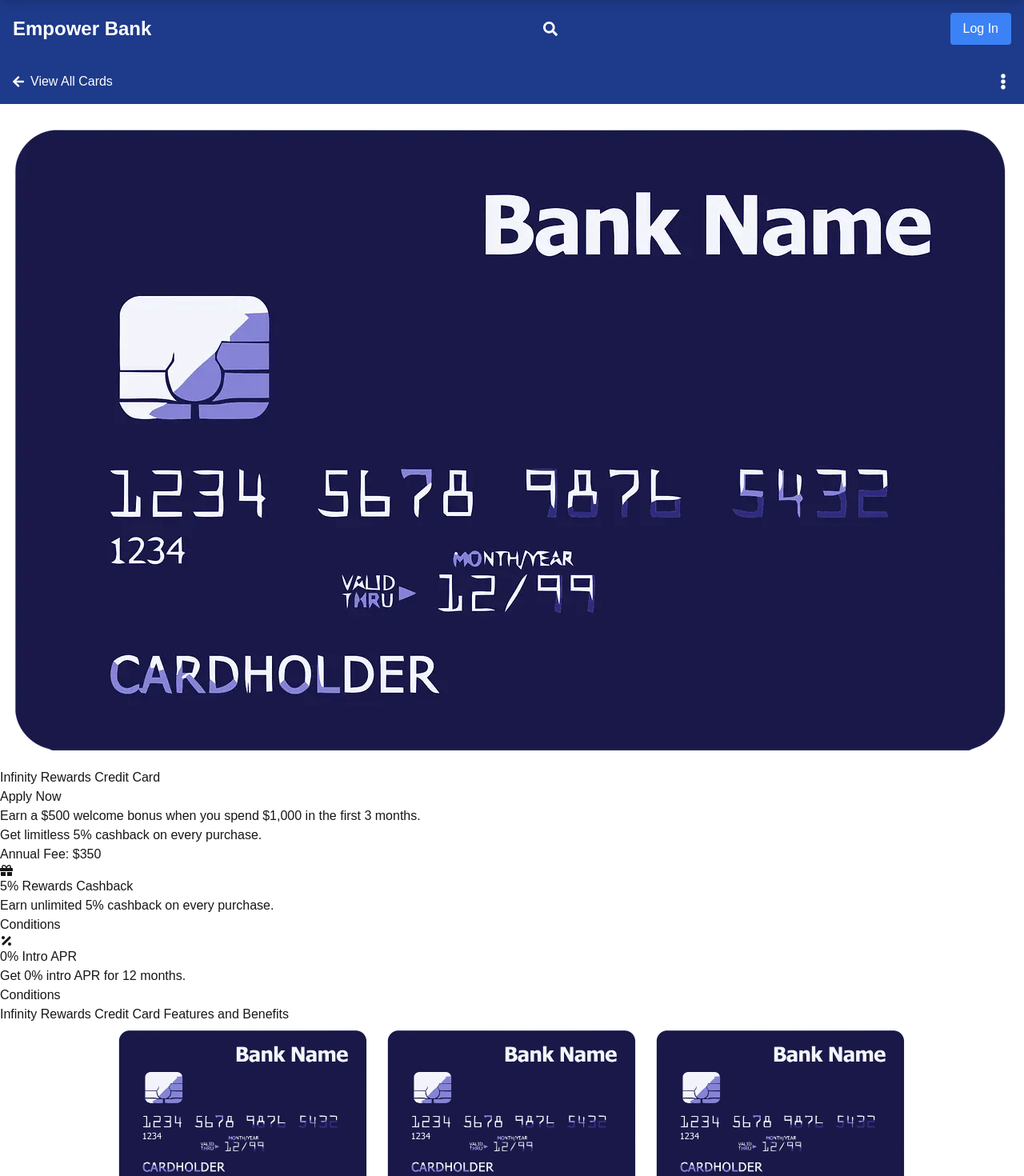
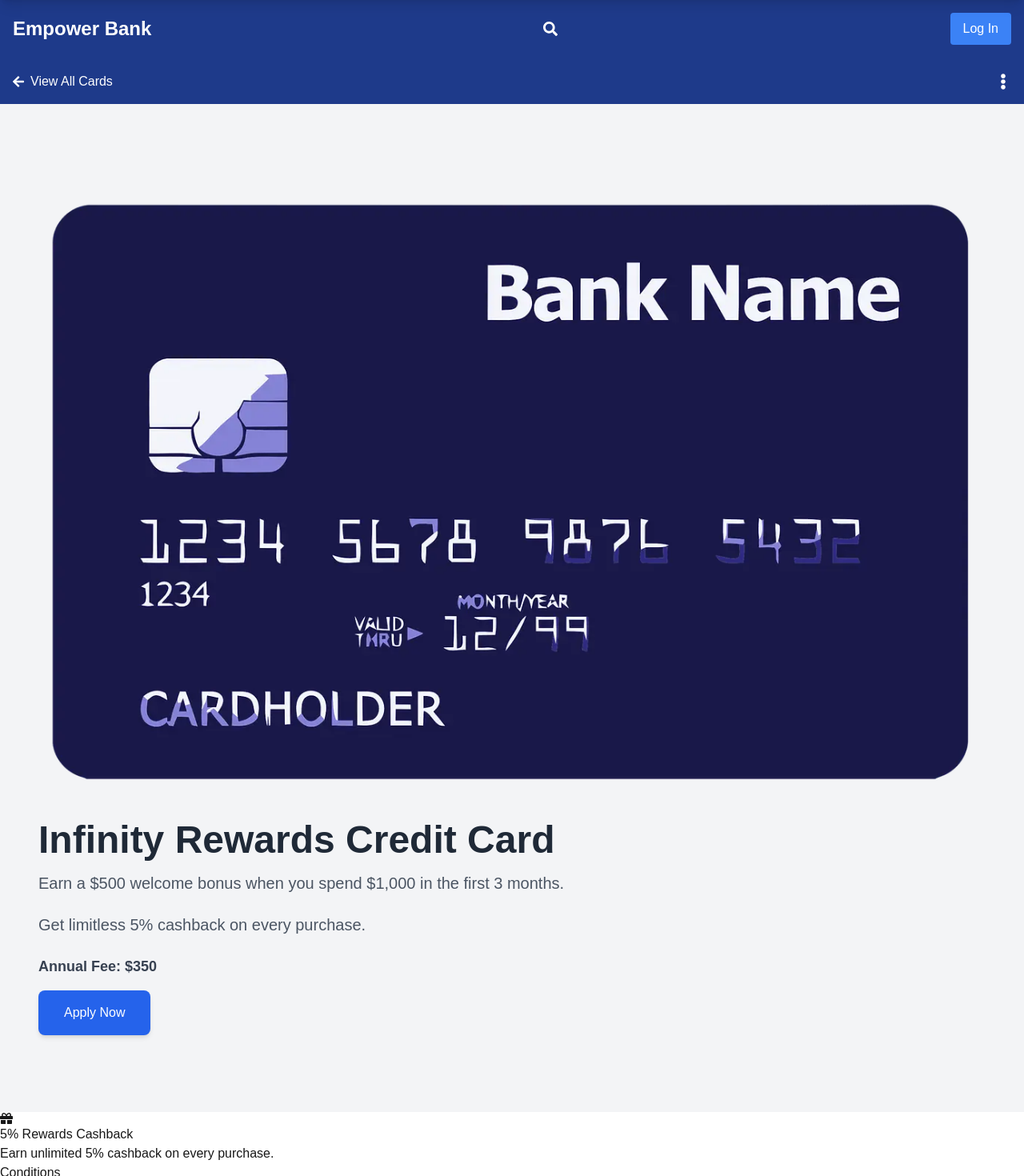
Before and after one commit to RoryDowse/financial-landing-page, a Next.js app: page / in a window 1280 px wide. Shown: the top 1470 px of the page at 80% size. Built offline with nearby package versions, Linux system fonts and the light colour scheme.

Commit message:
add hero styling

```diff
--- a/src/app/components/Header.tsx
+++ b/src/app/components/Header.tsx
@@ -37,6 +37,7 @@ export default function Header() {
 
                 {/* Company Name */}
                 <Link href="/">
+                    {/* update to SVG logo*/}
                     <h1 className="text-2xl font-bold">{InfinityRewardsCard.bankName}</h1>
                 </Link>
 
--- a/src/app/components/Hero.tsx
+++ b/src/app/components/Hero.tsx
@@ -5,25 +5,49 @@ import Link from "next/link";
 import { InfinityRewardsCard } from "@/app/models/CreditCard";
 
 export default function Hero() {
+    const heroCard = InfinityRewardsCard.hero?.[0];
+
     return (
-        <section>
+        <section className="relative bg-gray-100 text-gray-800 px-6 py-12 lg:px-12 lg:py-24">
+            {heroCard?.image && (
             <Image
                 // use correct syntax for destructuring in Next.js
-                src={`${InfinityRewardsCard.hero?.[0].image}`} // Public folder root
-                alt={`${InfinityRewardsCard.hero?.[0].name} Image`}
+                src={`${heroCard.image}`}
+                alt={`${heroCard.name} Image`}
                 width={1600}
                 height={900}
                 priority // Preloads image for better performance
+                className="object-cover w-full h-full"
+                loading="eager" // Ensures above-the-fold content is loaded immediately
+                quality={90} // Serve high-quality images
             />
-            <h2>{InfinityRewardsCard.hero?.[0].name}</h2>
-            <Link
-            href={`${InfinityRewardsCard.hero?.[0].applyNowLink}`}
-            aria-label={`Apply Now for the ${InfinityRewardsCard.hero?.[0].name}`}>
-                Apply Now
-            </Link>
-            <p>{InfinityRewardsCard.hero?.[0].featureOne}</p>
-            <p>{InfinityRewardsCard.hero?.[0].featureTwo}</p>
-            <p>Annual Fee: ${InfinityRewardsCard.annualFee}</p>
+            )}
+
+            {/* Hero Content */}
+            <div className="mt-8 text-center lg:text-left">
+                <h2 className="text-3xl lg:text-5xl font-bold mb-4">
+                    {heroCard?.name || "Infinity Rewards Card"}
+                </h2>
+                <p className="text-lg lg:text-xl text-gray-600 mb-6">
+                    {heroCard?.featureOne || "Enjoy exclusive benefits and rewards tailored for you."}
+                </p>
+                <p className="text-lg lg:text-xl text-gray-600 mb-6">
+                    {heroCard?.featureTwo || "No annual fees for the first year, and amazing cash-back offers."}
+                </p>
+                <p className="text-lg font-semibold text-gray-700 mb-4">
+                    Annual Fee: ${InfinityRewardsCard.annualFee || "0"}
+                </p>
+
+                {/* Call to Action */}
+                    <Link
+                        href={heroCard?.applyNowLink ?? '/'}
+                        aria-label={`Apply Now for the ${heroCard?.name}`}
+                    >
+                        <button className="bg-blue-600 text-white py-4 px-8 rounded-lg shadow-md hover:bg-blue-700 transition">
+                            Apply Now
+                        </button>
+                    </Link>
+            </div>
         </section>
     );
 }
```
